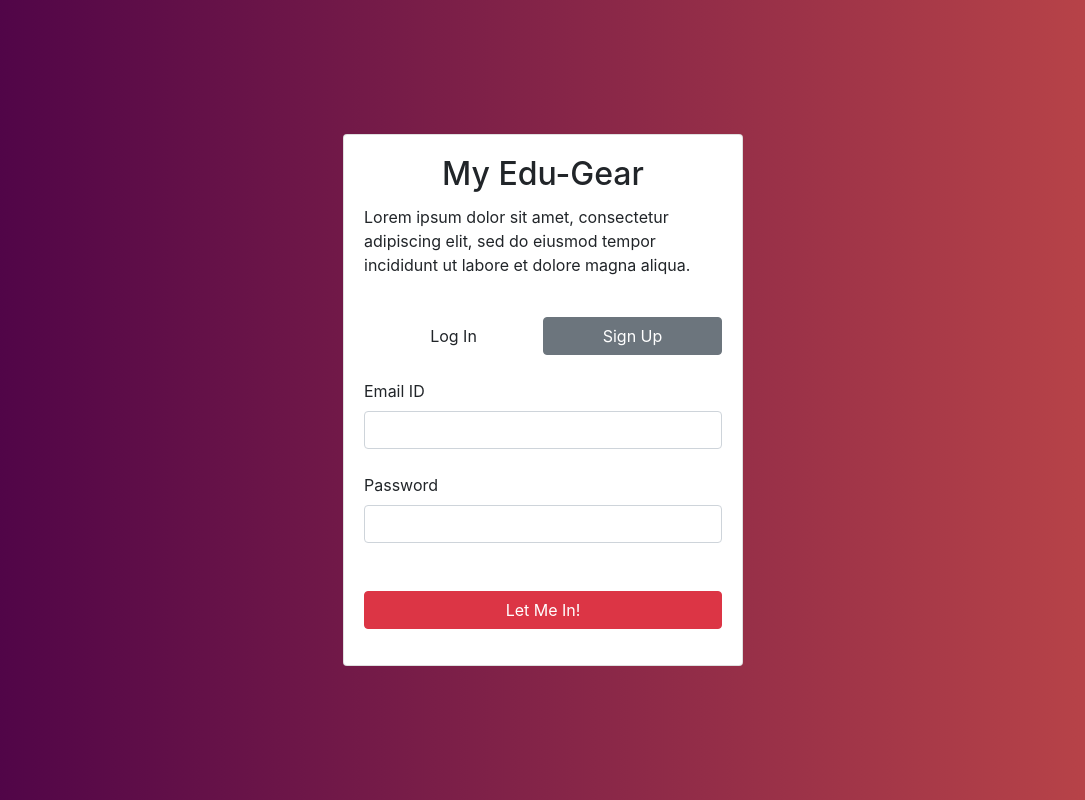
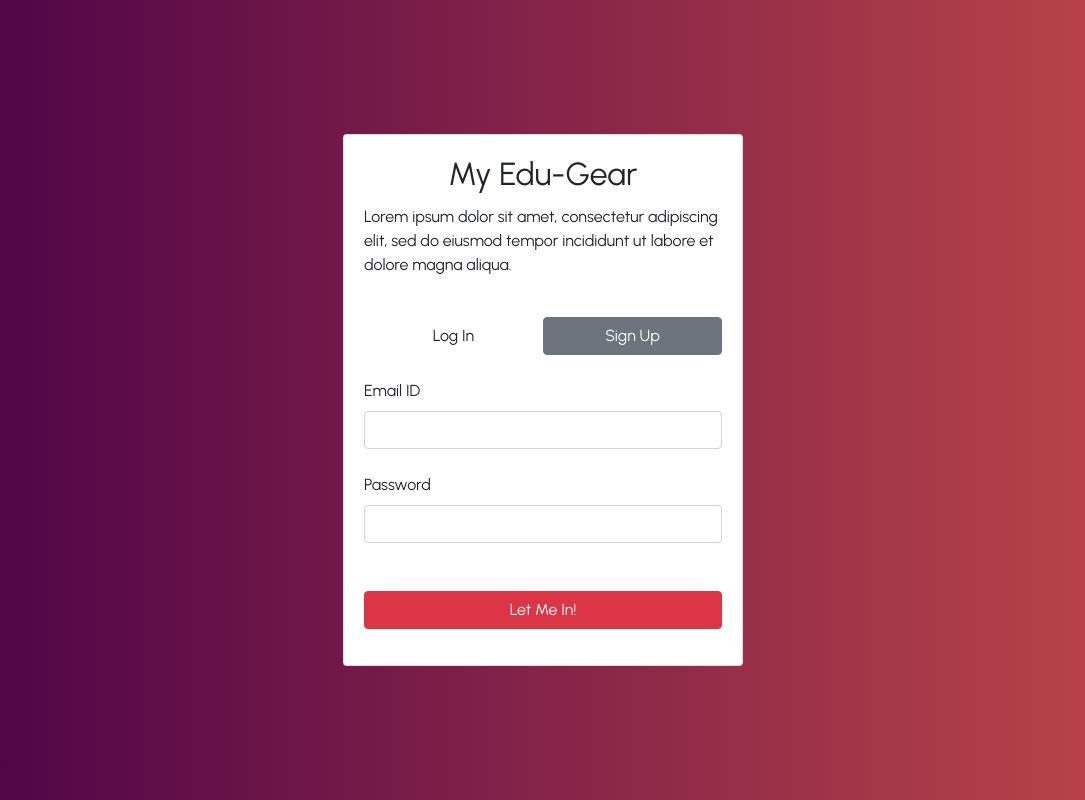
Before and after one commit to Abhinal/myedugear, a Python web app: template templates/login.html in a window 1280 px wide. Shown: the whole page, without its empty margins (97-1182 px from the left). Run offline with Jinja, Linux system fonts and the light colour scheme; the template is opened without the code that fills it, so the values that code supplies are empty.

Commit message:
Update login.html

```diff
--- a/templates/login.html
+++ b/templates/login.html
@@ -7,17 +7,18 @@
     <title>myedugear</title>
     <link rel="stylesheet" href="https://cdn.jsdelivr.net/npm/bootstrap@4.6.0/dist/css/bootstrap.min.css"
         integrity="sha384-B0vP5xmATw1+K9KRQjQERJvTumQW0nPEzvF6L/Z6nronJ3oUOFUFpCjEUQouq2+l" crossorigin="anonymous">
+    <link rel="preconnect" href="https://fonts.googleapis.com">
+    <link rel="preconnect" href="https://fonts.gstatic.com" crossorigin>
+    <link href="https://fonts.googleapis.com/css2?family=Urbanist&display=swap" rel="stylesheet">
 </head>
 
 <style>
     body {
         background: #C04848;
-        /* fallback for old browsers */
         background: -webkit-linear-gradient(to right, #480048, #C04848);
-        /* Chrome 10-25, Safari 5.1-6 */
         background: linear-gradient(to right, #480048, #C04848);
-        /* W3C, IE 10+/ Edge, Firefox 16+, Chrome 26+, Opera 12+, Safari 7+ */
         height: 100vh;
+        font-family: 'Urbanist', sans-serif;
     }
 
     .card {
@@ -36,7 +37,7 @@
             </div>
             <div class="card-body">
 
-                <a type="button" class="btn btn-active col-6 float-left" href="login.html">Log In</a>
+                <a type="button" class="btn btn-active col-6 float-left" href=#>Log In</a>
                 <a type="button" class="btn btn-secondary col-6" href="signup.html">Sign Up</a><br><br>
 
                 <form>
```
